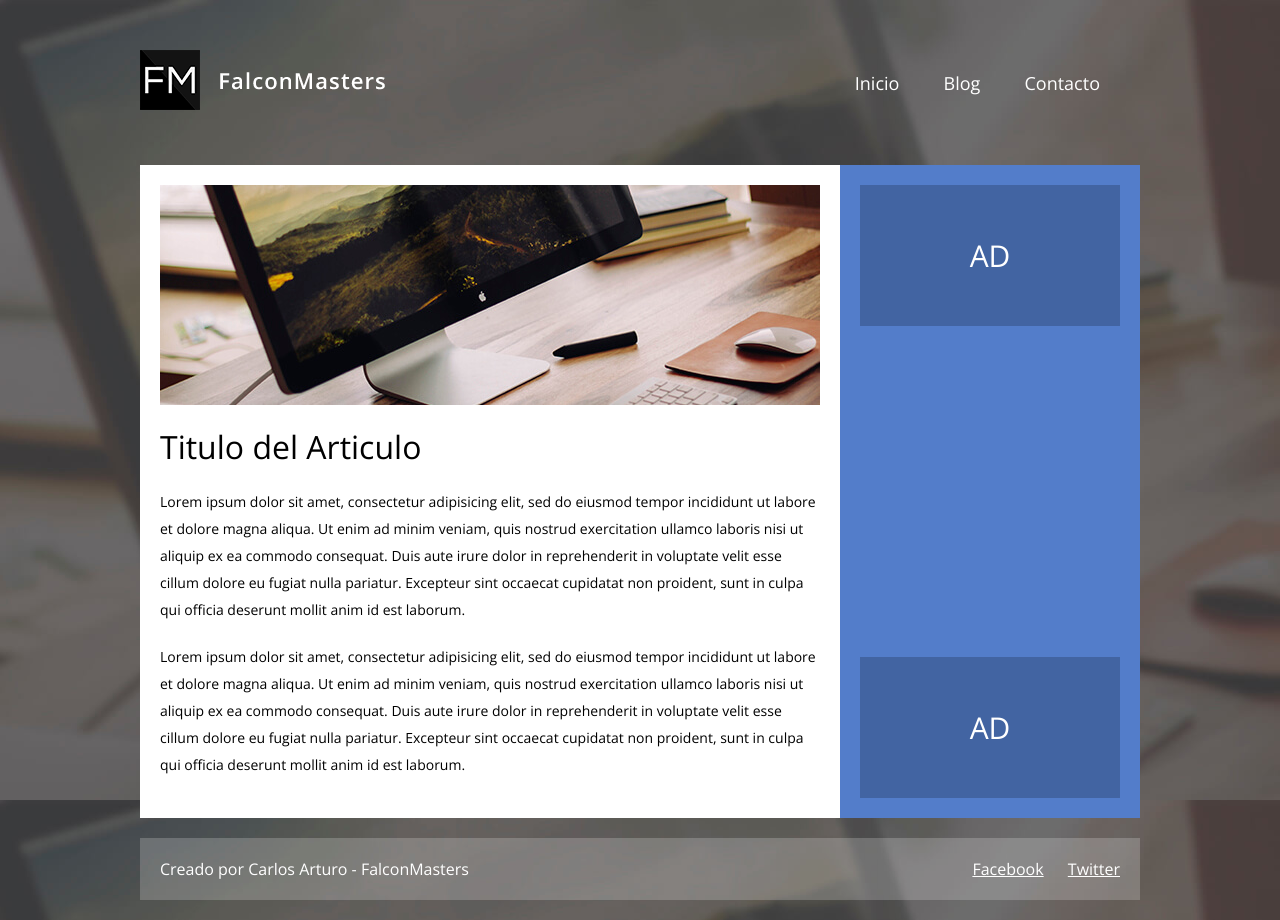
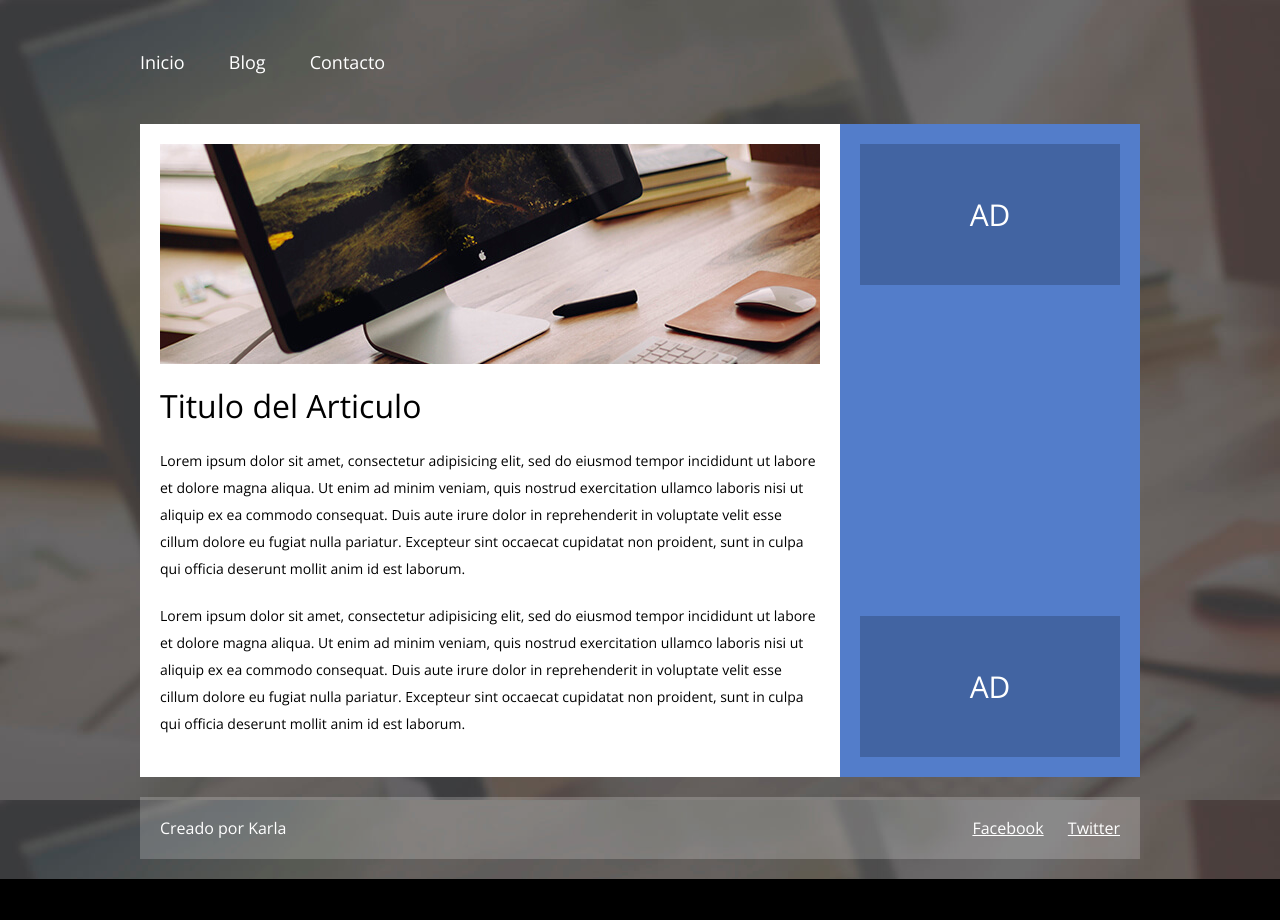
Before and after one commit to karla0752/flex-box, a plain HTML site: page index.html in a window 1280 px wide. After the commit the page ends 879 px from the top, so only its background shows below. Drawn offline with nearby package versions, Linux system fonts and the light colour scheme.

Commit message:
Update index.html

```diff
--- a/index.html
+++ b/index.html
@@ -10,9 +10,7 @@
 <body>
 	<div class="contenedor">
 		<header>
-			<div class="logo">
-				<img src="imagenes/logo.png" alt="">
-			</div>
+
 			<nav class="menu">
 				<a href="#">Inicio</a>
 				<a href="#">Blog</a>
@@ -54,7 +52,7 @@
 
 		<footer>
 			<div class="autor">
-				<p>Creado por Carlos Arturo - FalconMasters</p>
+				<p>Creado por Karla </p>
 			</div>
 			<div class="redes-sociales">
 				<a href="http://www.facebook.com/falconmasters">Facebook</a>
```
